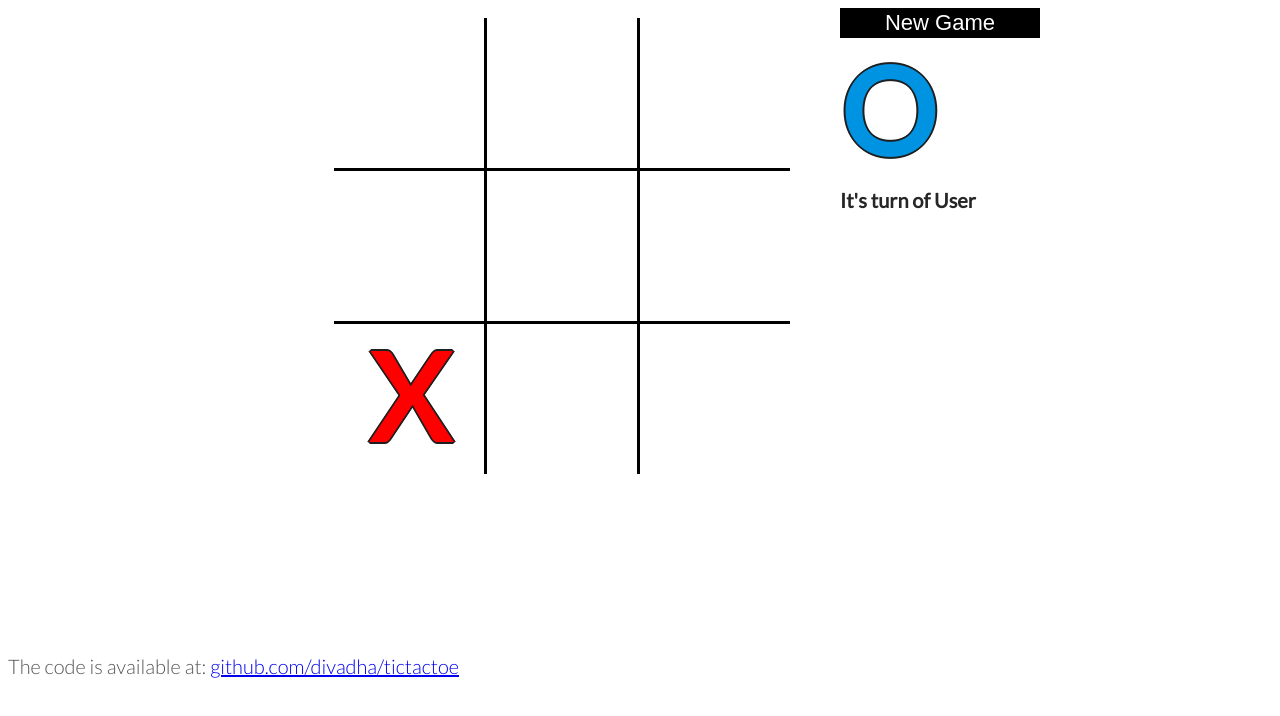
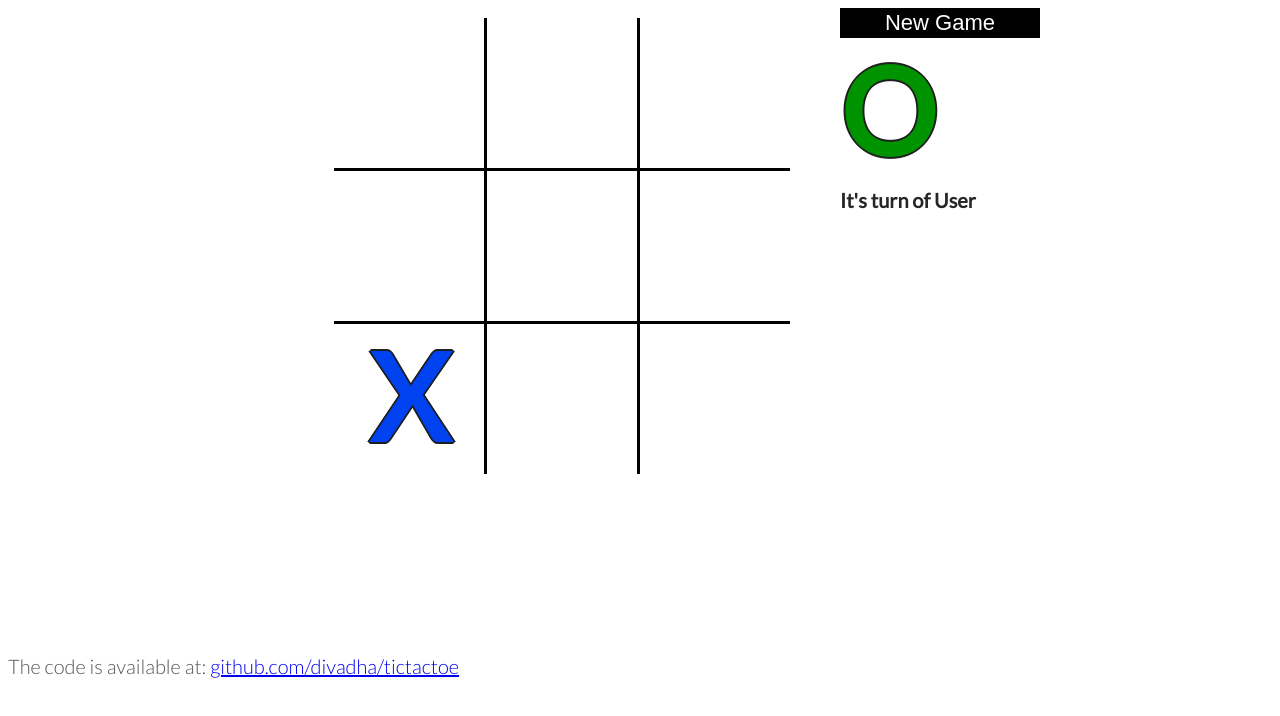
Before and after one commit to divadha/tictactoe, a plain HTML site: page index.html in a window 1280 px wide. Both pictures are taken after a click on the button "New Game". Drawn offline with Linux system fonts and the light colour scheme.

Commit message:
Update style.css

```diff
--- a/style.css
+++ b/style.css
@@ -39,7 +39,6 @@ html {
 	text-align: center;
 	font-size: 600%;
 	font-weight: bold;
-	color: red;
 	text-shadow: 2px 0 0 #1f1f1f,
 	-2px 0 0 #1f1f1f, 0 2px 0 #1f1f1f, 0 -2px 0 #1f1f1f, 1px 1px #1f1f1f,
 	-1px -1px 0 #1f1f1f, 1px -1px 0 #1f1f1f, -1px 1px 0 #1f1f1f;
@@ -83,7 +82,7 @@ input:active {
 }
 
 .rotate {
-	color: #009300;
+	color: red;
 	-webkit-animation: rotation 3s infinite linear;
 }
 
@@ -96,6 +95,10 @@ input:active {
 	}
 }
 
-#turn {
-	color: #0093e2;
+.optionX {
+	color: #009300;
 }
+
+.optionO {
+	color: #0041f0;
+}
```
